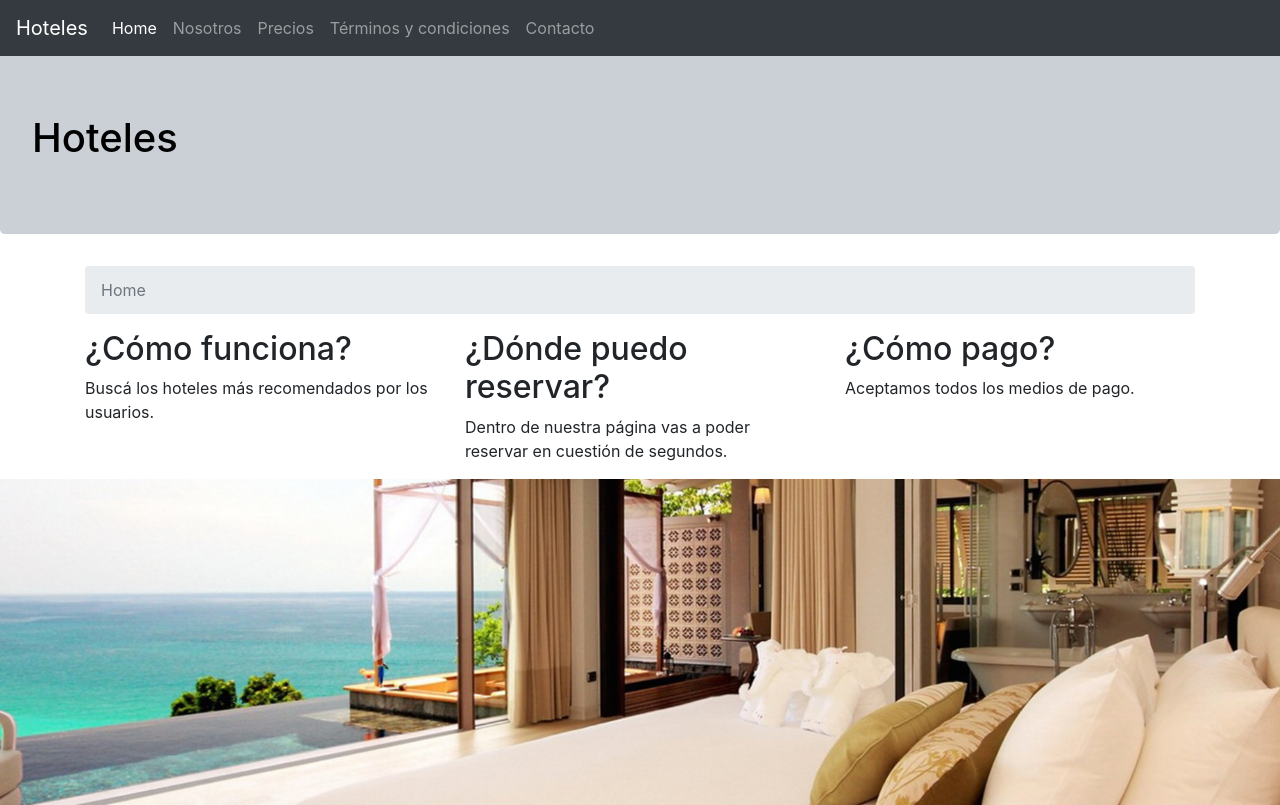
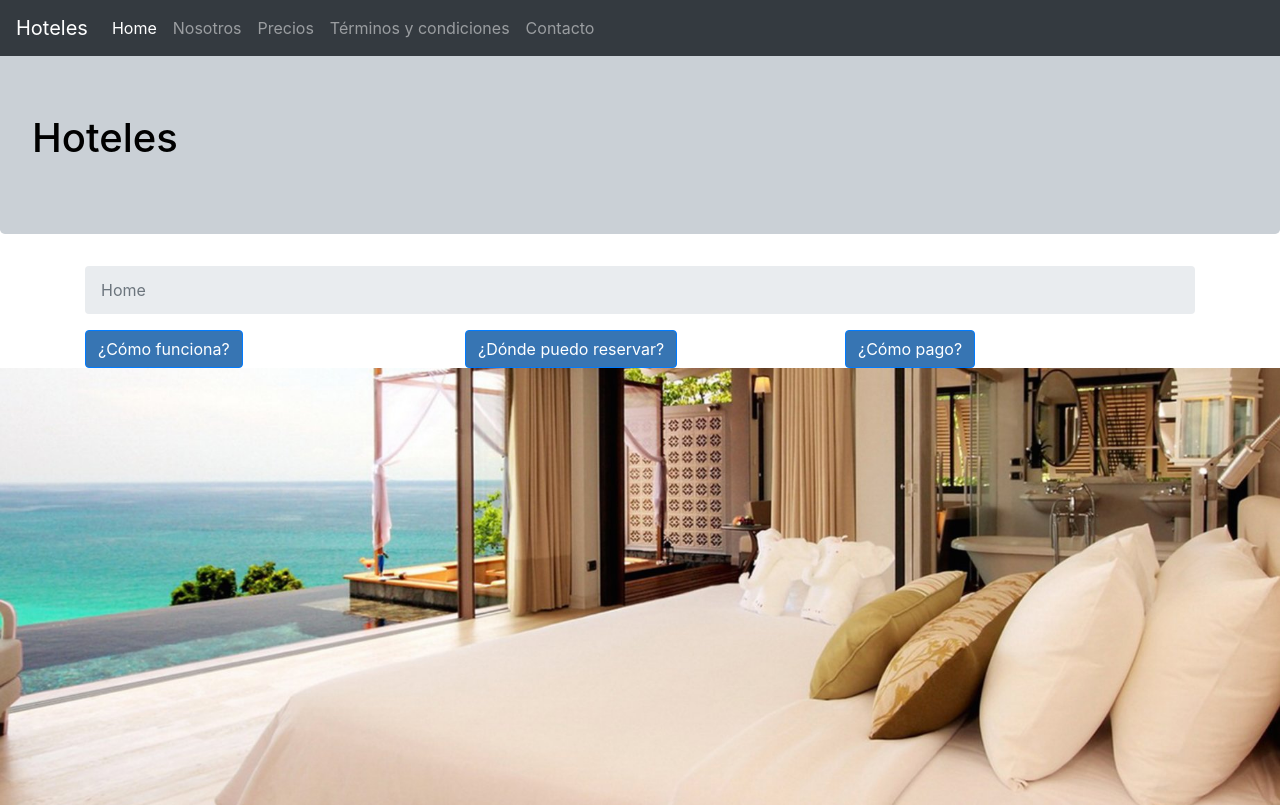
Before and after one commit to Gonzaa25/curso-bootstrap4, a website: page index.html in a window 1280 px wide. Shown: the top 805 px of the page. Drawn offline with nearby package versions, Linux system fonts and the light colour scheme; a web font is replaced by a local one.

Commit message:
collapse

```diff
--- a/index.html
+++ b/index.html
@@ -39,15 +39,26 @@
             </ol>
           </nav>
             <div class="row">
-                <div class="col-sm-4">
+              <div class="col-sm-4">
+                <button  class="btn btn-primary" type="button" data-toggle="collapse" data-target="#funciona" aria-expanded="false" aria-controls="multiCollapse1">¿Cómo funciona?</button>
+              </div>
+              <div class="col-sm-4">
+                <button  class="btn btn-primary" type="button" data-toggle="collapse" data-target="#reserva" aria-expanded="false" aria-controls="multiCollapse2">¿Dónde puedo reservar?</button>
+              </div>
+              <div class="col-sm-4">
+                <button  class="btn btn-primary" type="button" data-toggle="collapse" data-target="#pago" aria-expanded="false" aria-controls="multiCollapse3">¿Cómo pago?</button>
+              </div>
+            </div>
+            <div class="row">
+                <div class="col-sm-4 collapse multi-collapse" id="funciona">
                   <h2>¿Cómo funciona?</h2>
                   <p>Buscá los hoteles más recomendados por los usuarios.</p>
                 </div>
-                <div class="col-sm-4">
+                <div class="col-sm-4 collapse multi-collapse" id="reserva">
                   <h2>¿Dónde puedo reservar?</h2>
                   <p>Dentro de nuestra página vas a poder reservar en cuestión de segundos.</p>
                 </div>
-                <div class="col-sm-4">
+                <div class="col-sm-4 collapse multi-collapse" id="pago">
                   <h2>¿Cómo pago?</h2>
                   <p>Aceptamos todos los medios de pago.</p>
                 </div>
```
